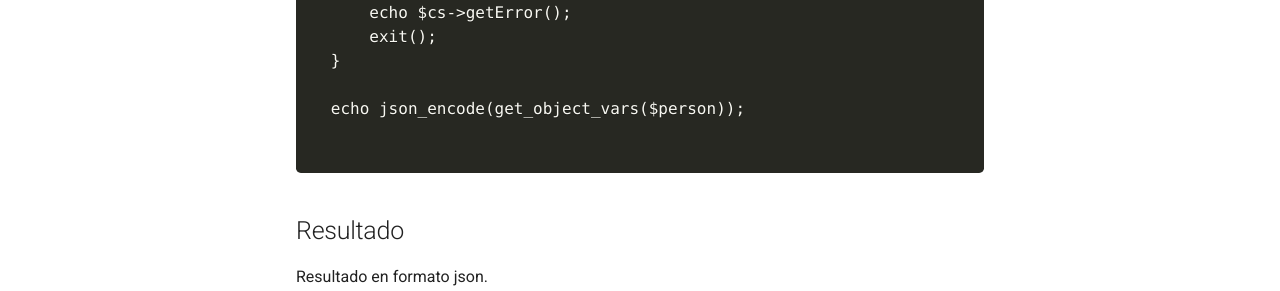
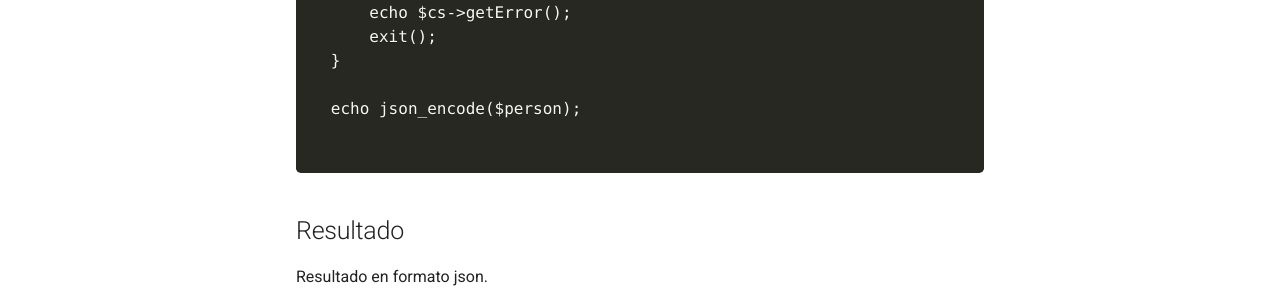
Before and after one commit to giansalex/peru-consult, an MkDocs documentation site: the page built from docs/dni.md, in a window 1280 px wide and 1315 px high. Shown: the part 728-1019 px from the top of the window. Built offline with MkDocs 1.6.1 and Material for MkDocs 9.7.7, drawn with Linux system fonts in a browser that asks for light colours; nearby versions of some CDN libraries; comment, search, counter and statistics services are not loaded; old or Windows-style settings are respelled for this version of MkDocs; some of the changed text lies outside the part shown.

Commit message:
update json output

````diff
--- a/docs/dni.md
+++ b/docs/dni.md
@@ -25,7 +25,7 @@ if ($person === false) {
     exit();
 }
 
-echo json_encode(get_object_vars($person));
+echo json_encode($person);
 
 ```
 
````
Also changed, not shown: docs/ruc.md (+1 -1 lines).
